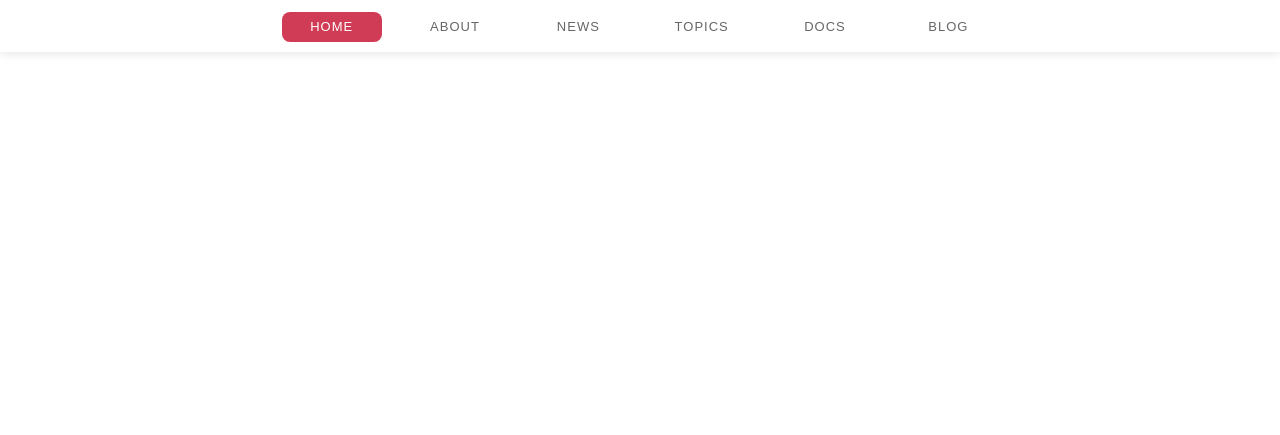
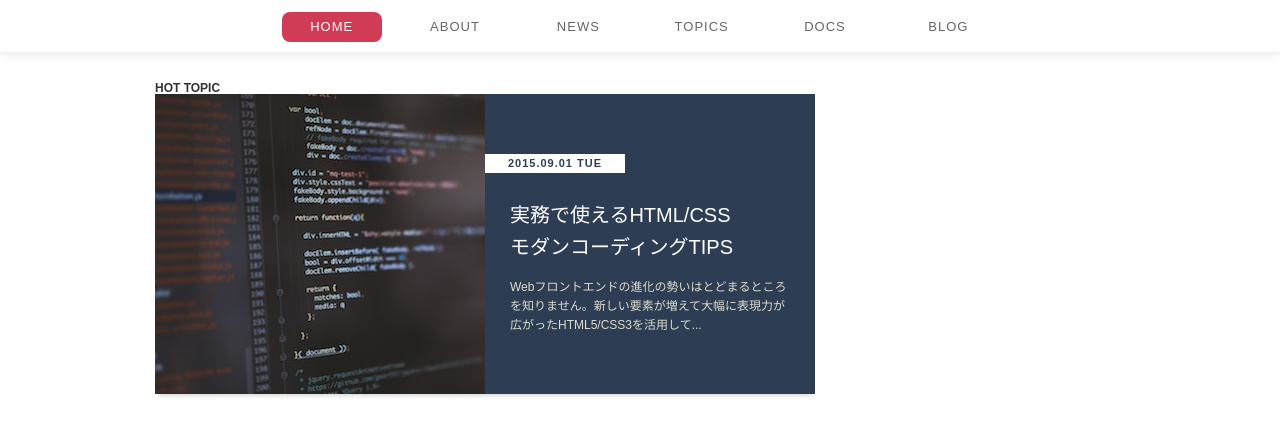
Before and after one commit to hagiyaboy/Sample01_standardLayout, a plain HTML site: page index02.html in a window 1280 px wide. Shown: the part 87-522 px from the top of the page. Drawn offline with Linux system fonts and the light colour scheme.

Commit message:
[EDIT]hotTopic

```diff
--- a/css/style02.css
+++ b/css/style02.css
@@ -55,6 +55,10 @@ a:link, a:visited, a:hover, a:active {
 } */
 /* 【終了】clearfix確認用CSS */
 
+/* ----------------------------------
+HEADER
+-----------------------------------*/
+
 .logo {
     width: 225px;
     height: 56px;
@@ -95,3 +99,54 @@ a:link, a:visited, a:hover, a:active {
     background-color: #d03c56;
     color: #fff;
 }
+
+/* ----------------------------------
+HOT TOPIC
+-----------------------------------*/
+.hot-topic {
+    display: block;
+    height: 300px;
+    margin-bottom: 30px;
+    box-shadow: 0 6px 4px -4px rgba(0, 0, 0, 0.15);
+    transition: opacity 0.15s;
+}
+.hot-topic:hover {
+    opacity: 0.85;
+}
+.hot-topic .image {
+    float: left;
+    width: 50%;
+    height: 100%;
+}
+.hot-topic .content {
+    position: relative;
+    float: left;
+    width: 50%;
+    height: 100%;
+    padding: 105px 25px 0;
+    background-color: #2d3d54;
+    line-height: 1.6;
+}
+.hot-topic .title {
+    margin-bottom: 15px;
+    color: #fff;
+    font-weight: normal;
+    font-size: 2.0rem;
+}
+.hot-topic .desc {
+    color: #ddc;
+}
+.hot-topic .date {
+    position: absolute;
+    top: 60px;
+    left: 0;
+    width: 140px;
+    padding: 4px;
+    background-color: #FFF;
+    color: #2d3d54;
+    text-align: center;
+    letter-spacing: 1px;
+    font-weight: bold;
+    font-size: 1.1rem;
+    line-height: 1;
+}
--- a/index02.html
+++ b/index02.html
@@ -24,7 +24,15 @@
         </header>
         <div class="wrapper clearfix">
             <main class="main">
-
+                <h2 class="hidden">HOT TOPIC</h2>
+                <a class="hot-topic clearfix" href="#">
+                    <img class="image" src="./images/hot-topic.jpg" alt="コーディング画面">
+                    <div class="content">
+                        <h3 class="title">実務で使えるHTML/CSS<br>モダンコーディングTIPS</h3>
+                        <p class="desc">Webフロントエンドの進化の勢いはとどまるところを知りません。新しい要素が増えて大幅に表現力が広がったHTML5/CSS3を活用して...</p>
+                        <time class="date" datetime="2015-09-01">2015.09.01 TUE</time>
+                    </div>
+                </a>
             </main>
             <div class="sidemenu">
 
```
